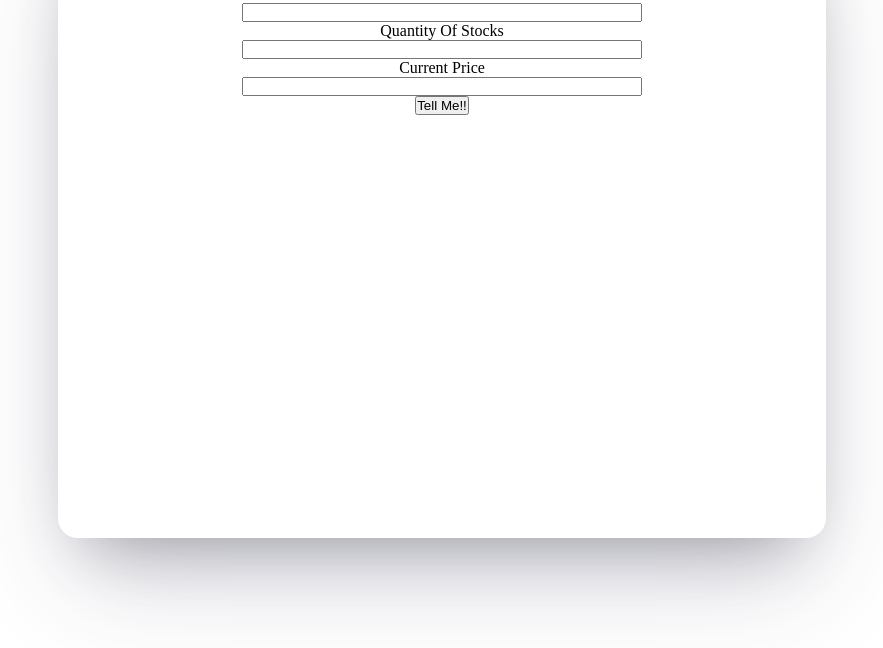
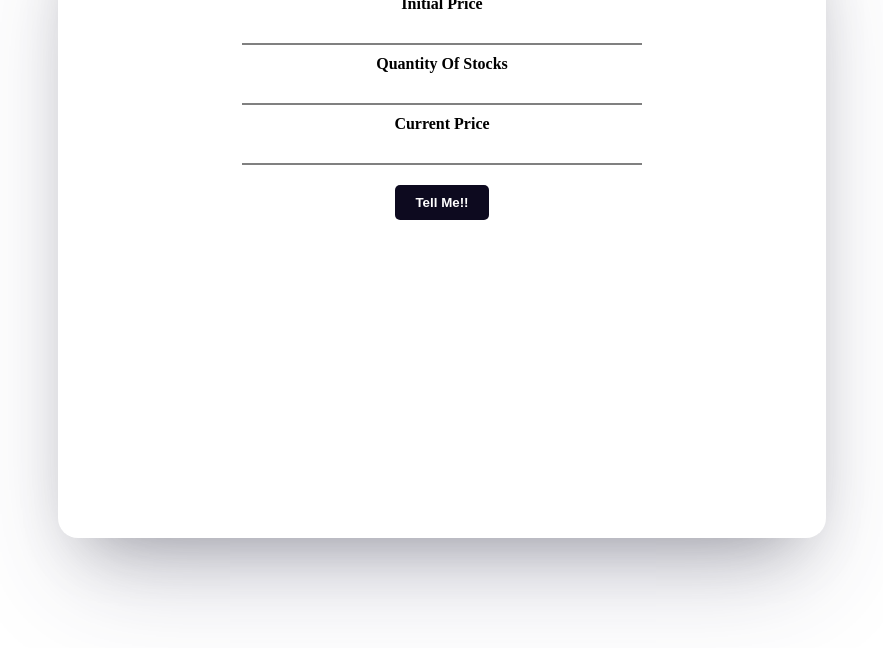
Before and after one commit to arjun-computer-geek/stock-app, a plain HTML site: page index.html in a window 1280 px wide. Shown: the part 152-800 px from the top of the page, without its empty margins (198-1081 px from the left). Drawn offline with Linux system fonts and the light colour scheme.

Commit message:
style - add css to tha app

```diff
--- a/index.html
+++ b/index.html
@@ -12,16 +12,16 @@
 <body>
     <div class="container">
         <h1>How my stocks going...?</h1>
-        <label for="initial-price">Initial Price
-            <input type="number" id="initial-price" >
+        <label for="initial-price"><span>Initial Price</span>
+            <input type="text" id="initial-price" >
         </label>
 
-        <label for="stock-quantity">Quantity Of Stocks
-            <input type="number" id="stock-quantity" >
+        <label for="stock-quantity"> <span>Quantity Of Stocks</span>
+            <input type="text" id="stock-quantity" >
         </label>
 
-        <label for="current-price">Current Price
-            <input type="number" id="current-price" >
+        <label for="current-price"> <span>Current Price</span>
+            <input type="text" id="current-price" >
         </label>
 
         <button id="tell-me">Tell Me!!</button>
--- a/index.js
+++ b/index.js
@@ -8,17 +8,17 @@ const calculateProfitLoss = (initial, current, quantity) => {
 
         const loss = (initial - current) * quantity;
         const lossPercentage = (loss / initial) * 100;
-        output.style.color = "red";
+        output.style.color = "blue";
         output.innerText = `Your loss is ${loss.toFixed(2)} and loss percentage is ${lossPercentage.toFixed(2)} %`;
 
     } else if (current > initial) {
 
         const profit = (current - initial) * quantity;
         const profitPercentage = (profit / initial) * 100;
-        output.style.color = "gree";
+        output.style.color = "green";
         output.innerText = `Your profit is ${profit.toFixed(2)} and profit percentage is ${profitPercentage.toFixed(2)} %`;
     } else {
-        output.style.color = "white";
+        output.style.color = "black";
         output.innerText = 'No pain no gain no gain no pain';
     }
 }
@@ -27,7 +27,10 @@ const clickHandler = () => {
     const ip = Number(initialPrice.value);
     const qty = Number(stockQuantity.value);
     const curr = Number(currentPrice.value);
-
+    if(ip < 0 || qty < 0 || curr < 0){
+        output.style.color = "red";
+        output.innerText = 'Input can\'t be negaive.';
+    }else
     calculateProfitLoss(ip,curr,qty);
 }
 tellmeBtn.addEventListener('click', clickHandler)
--- a/style.css
+++ b/style.css
@@ -12,12 +12,40 @@
     text-align: center;
     border-radius: 20px;
     box-shadow: rgba(50, 50, 93, 0.25) 0px 50px 100px -20px, rgba(0, 0, 0, 0.3) 0px 30px 60px -30px;
-    /* box-shadow: rgba(0, 0, 0, 0.25) 0px 25px 50px -12px; */
-    /* box-shadow: rgba(0, 0, 0, 0.2) 0px 60px 40px -7px; */
 }
 input{
     display: block;
+    padding-bottom: 5px;
     margin:auto;
     width: 60%;
     text-align: center;
+    border: none;
+    border-bottom: 2px solid grey;
 }
+input:focus{
+    outline: none;
+    border-bottom: 2px solid rgb(127, 255, 127);
+}
+label span{
+    display: block;
+    margin: 10px 0;
+    font-weight: bold;
+}
+
+#tell-me{
+    margin-top: 20px;
+    margin-bottom: 20px;
+    background-color: rgb(13, 10, 31);
+    border: none;
+    color: white;
+    padding:10px 20px;
+    border-radius: 5px;
+    cursor: pointer;
+    font-weight: bold;
+}
+#tell-me:hover{
+    background-color: rgba(13, 10, 31, 0.8);
+}
+#output{
+    font-size: 24px;
+}
```
